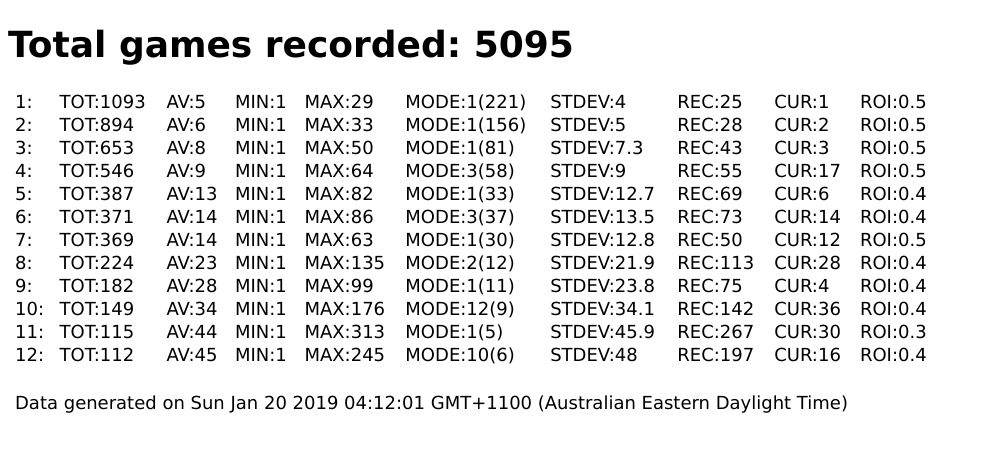
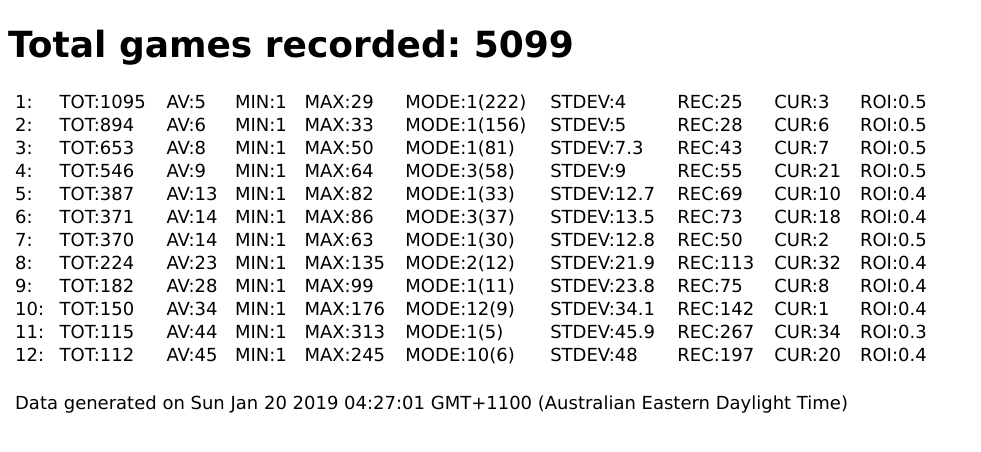
Before and after one commit to tenKinetic/tenKinetic.github.io, a plain HTML site: page ts/index.html in a window 1280 px wide. Shown: the whole page, without its empty margins (0-981 px from the left). Drawn offline with Linux system fonts and the light colour scheme.

Commit message:
Stats update

```diff
--- a/ts/index.html
+++ b/ts/index.html
@@ -11,18 +11,18 @@
     </style>
   </head>
   <body>
-    <h1>Total games recorded: 5095</h1>
+    <h1>Total games recorded: 5099</h1>
     <table><tbody>
       <tr>
     <td>1:</td>
-    <td>TOT:1093</td>
+    <td>TOT:1095</td>
     <td>AV:5</td>
     <td>MIN:1</td>
     <td>MAX:29</td>
-    <td>MODE:1(221)</td>
+    <td>MODE:1(222)</td>
     <td>STDEV:4</td>
     <td>REC:25</td>
-    <td>CUR:1</td>
+    <td>CUR:3</td>
     <td>ROI:0.5</td>
   </tr><tr>
     <td>2:</td>
@@ -33,7 +33,7 @@
     <td>MODE:1(156)</td>
     <td>STDEV:5</td>
     <td>REC:28</td>
-    <td>CUR:2</td>
+    <td>CUR:6</td>
     <td>ROI:0.5</td>
   </tr><tr>
     <td>3:</td>
@@ -44,7 +44,7 @@
     <td>MODE:1(81)</td>
     <td>STDEV:7.3</td>
     <td>REC:43</td>
-    <td>CUR:3</td>
+    <td>CUR:7</td>
     <td>ROI:0.5</td>
   </tr><tr>
     <td>4:</td>
@@ -55,7 +55,7 @@
     <td>MODE:3(58)</td>
     <td>STDEV:9</td>
     <td>REC:55</td>
-    <td>CUR:17</td>
+    <td>CUR:21</td>
     <td>ROI:0.5</td>
   </tr><tr>
     <td>5:</td>
@@ -66,7 +66,7 @@
     <td>MODE:1(33)</td>
     <td>STDEV:12.7</td>
     <td>REC:69</td>
-    <td>CUR:6</td>
+    <td>CUR:10</td>
     <td>ROI:0.4</td>
   </tr><tr>
     <td>6:</td>
@@ -77,18 +77,18 @@
     <td>MODE:3(37)</td>
     <td>STDEV:13.5</td>
     <td>REC:73</td>
-    <td>CUR:14</td>
+    <td>CUR:18</td>
     <td>ROI:0.4</td>
   </tr><tr>
     <td>7:</td>
-    <td>TOT:369</td>
+    <td>TOT:370</td>
     <td>AV:14</td>
     <td>MIN:1</td>
     <td>MAX:63</td>
     <td>MODE:1(30)</td>
     <td>STDEV:12.8</td>
     <td>REC:50</td>
-    <td>CUR:12</td>
+    <td>CUR:2</td>
     <td>ROI:0.5</td>
   </tr><tr>
     <td>8:</td>
@@ -99,7 +99,7 @@
     <td>MODE:2(12)</td>
     <td>STDEV:21.9</td>
     <td>REC:113</td>
-    <td>CUR:28</td>
+    <td>CUR:32</td>
     <td>ROI:0.4</td>
   </tr><tr>
     <td>9:</td>
@@ -110,18 +110,18 @@
     <td>MODE:1(11)</td>
     <td>STDEV:23.8</td>
     <td>REC:75</td>
-    <td>CUR:4</td>
+    <td>CUR:8</td>
     <td>ROI:0.4</td>
   </tr><tr>
     <td>10:</td>
-    <td>TOT:149</td>
+    <td>TOT:150</td>
     <td>AV:34</td>
     <td>MIN:1</td>
     <td>MAX:176</td>
     <td>MODE:12(9)</td>
     <td>STDEV:34.1</td>
     <td>REC:142</td>
-    <td>CUR:36</td>
+    <td>CUR:1</td>
     <td>ROI:0.4</td>
   </tr><tr>
     <td>11:</td>
@@ -132,7 +132,7 @@
     <td>MODE:1(5)</td>
     <td>STDEV:45.9</td>
     <td>REC:267</td>
-    <td>CUR:30</td>
+    <td>CUR:34</td>
     <td>ROI:0.3</td>
   </tr><tr>
     <td>12:</td>
@@ -143,11 +143,11 @@
     <td>MODE:10(6)</td>
     <td>STDEV:48</td>
     <td>REC:197</td>
-    <td>CUR:16</td>
+    <td>CUR:20</td>
     <td>ROI:0.4</td>
   </tr>
       <tr><td>&nbsp;</td><tr>
-      <tr><td colspan="9">Data generated on Sun Jan 20 2019 04:12:01 GMT+1100 (Australian Eastern Daylight Time)</td></tr>
+      <tr><td colspan="9">Data generated on Sun Jan 20 2019 04:27:01 GMT+1100 (Australian Eastern Daylight Time)</td></tr>
     </tbody></table>
   </body>
   </html>
```
